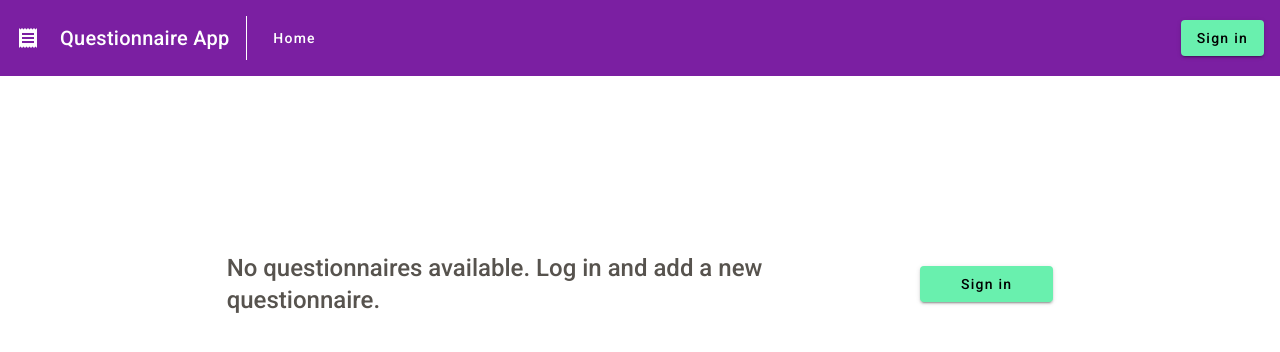
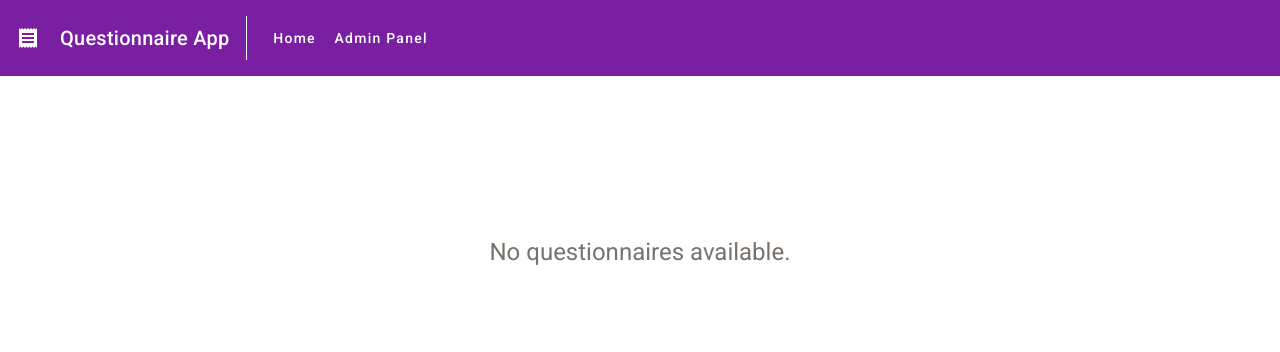
Before and after one commit to michalrudy9/Questionnaire-App, an Angular app: page / in a window 1280 px wide. Shown: the top 352 px of the page. Built offline with nearby package versions, Linux system fonts and the light colour scheme.

Commit message:
Reorganized code of project

```diff
--- a/src/app/app.routes.ts
+++ b/src/app/app.routes.ts
@@ -7,13 +7,6 @@ export const routes: Routes = [
     component: HomePageComponent,
   },
   {
-    path: 'login',
-    loadComponent: () =>
-      import('../components/login/login.component').then(
-        (c) => c.LoginComponent
-      ),
-  },
-  {
     path: '**',
     redirectTo: '',
   },
--- a/src/components/login/login.component.html
+++ /dev/null
@@ -1,52 +0,0 @@
-<app-navigation-bar></app-navigation-bar>
-<section>
-  <div class="container px-5 py-24 mx-auto flex flex-wrap items-center">
-    <form
-      [formGroup]="form"
-      (ngSubmit)="onSubmit()"
-      class="lg:w-2/6 md:w-1/2 md:mx-auto border-purple-700 border-2 rounded-lg p-8 flex flex-col md:ml-auto w-full mt-10 md:mt-0"
-    >
-      <h2 class="text-stone-600 text-lg font-medium title-font mb-5">
-        Sign in
-      </h2>
-      <div class="relative mb-4">
-        <label for="email" class="leading-7 text-sm text-gray-400"
-          >E-mail</label
-        >
-        <input
-          formControlName="email"
-          type="email"
-          id="email"
-          name="email"
-          class="w-full bg-purple-600 bg-opacity-20 focus:bg-transparent rounded border border-stone-600 focus:border-purple-500 text-base outline-none py-1 px-3 leading-8 transition-colors duration-200 ease-in-out"
-        />
-        <p class="text-xs text-red-600 h-3">
-          @if (!form.get('email')?.valid && form.get('email')?.touched) { Please
-          enter a valid email address! }
-        </p>
-      </div>
-      <div class="relative mb-4">
-        <label for="password" class="leading-7 text-sm text-gray-400"
-          >Password</label
-        >
-        <input
-          formControlName="password"
-          type="password"
-          id="password"
-          name="password"
-          class="w-full bg-purple-600 bg-opacity-20 focus:bg-transparent rounded border border-stone-600 focus:border-purple-500 text-base outline-none py-1 px-3 leading-8 transition-colors duration-200 ease-in-out"
-        />
-        <p class="text-xs text-red-600 h-3">
-          @if (!form.get('password')?.valid && form.get('password')?.touched) {
-          Please enter a password! }
-        </p>
-      </div>
-      <button mat-raised-button color="accent">Sign in</button>
-      <p class="text-xs text-red-600 h-3 mt-1">
-        @if (errorMessage().message !== '') {
-        {{ errorMessage().message }}
-        }
-      </p>
-    </form>
-  </div>
-</section>
--- a/src/components/login/login.component.scss
+++ /dev/null
@@ -1,4 +0,0 @@
-.mat-accent {
-    margin-top: 1rem;
-    height: 3rem !important;
-}
--- a/src/components/login/login.component.ts
+++ /dev/null
@@ -1,44 +0,0 @@
-import { Component, OnInit, Signal, inject, signal } from '@angular/core';
-import { NavigationBarComponent } from '../navigation-bar/navigation-bar.component';
-import { MatButtonModule } from '@angular/material/button';
-import {
-  FormBuilder,
-  FormGroup,
-  ReactiveFormsModule,
-  Validators,
-} from '@angular/forms';
-import { ErrorMessage } from '../../models/error-message.model';
-
-@Component({
-  selector: 'app-login',
-  standalone: true,
-  imports: [NavigationBarComponent, MatButtonModule, ReactiveFormsModule],
-  templateUrl: './login.component.html',
-  styleUrl: './login.component.scss',
-})
-export class LoginComponent implements OnInit {
-  private formBuilder = inject(FormBuilder);
-  protected form!: FormGroup;
-  protected errorMessage!: Signal<ErrorMessage>;
-
-  ngOnInit(): void {
-    this.form = this.formBuilder.group({
-      email: this.formBuilder.control(null, Validators.email),
-      password: this.formBuilder.control(null, Validators.required),
-    });
-
-    this.errorMessage = signal<ErrorMessage>({ message: '' });
-  }
-
-  protected onSubmit() {
-    const formData = this.form.value;
-    if (!formData['email'] || !formData['password']) {
-      this.errorMessage = signal<ErrorMessage>({
-        message: 'Please enter e-mail and password!',
-      });
-    } else {
-      //...
-    }
-    this.form.reset();
-  }
-}
--- a/src/components/navigation-bar/navigation-bar.component.html
+++ b/src/components/navigation-bar/navigation-bar.component.html
@@ -12,7 +12,7 @@
       class="md:mr-auto md:ml-4 md:py-1 md:pl-4 md:border-l md:border-white flex flex-wrap items-center text-base justify-center"
     >
       <button mat-button routerLink="/">Home</button>
+      <button mat-button routerLink="/admin">Admin Panel</button>
     </nav>
-    <button mat-raised-button color="accent" routerLink="/login">Sign in</button>
   </mat-toolbar>
 </header>
--- a/src/components/questionnaire-list/questionnaire-list.component.html
+++ b/src/components/questionnaire-list/questionnaire-list.component.html
@@ -1,19 +1,5 @@
-<section class="container sm:mt-20 px-5 py-24 mx-auto">
-  <div
-    class="lg:w-2/3 flex flex-col sm:flex-row sm:items-center items-start mx-auto"
-  >
-    <h1
-      class="flex-grow sm:pr-16 text-2xl font-medium title-font text-stone-600"
-    >
-      No questionnaires available. Log in and add a new questionnaire.
-    </h1>
-    <button
-      mat-raised-button
-      color="accent"
-      class="w-36 mt-10 sm:mt-0"
-      routerLink="/login"
-    >
-      Sign in
-    </button>
-  </div>
+<section>
+  <p class="text-center mt-40 mx-5 text-2xl text-stone-500">
+    No questionnaires available.
+  </p>
 </section>
--- a/src/models/error-message.model.ts
+++ /dev/null
@@ -1,3 +0,0 @@
-export interface ErrorMessage {
-  message: string;
-}
```
